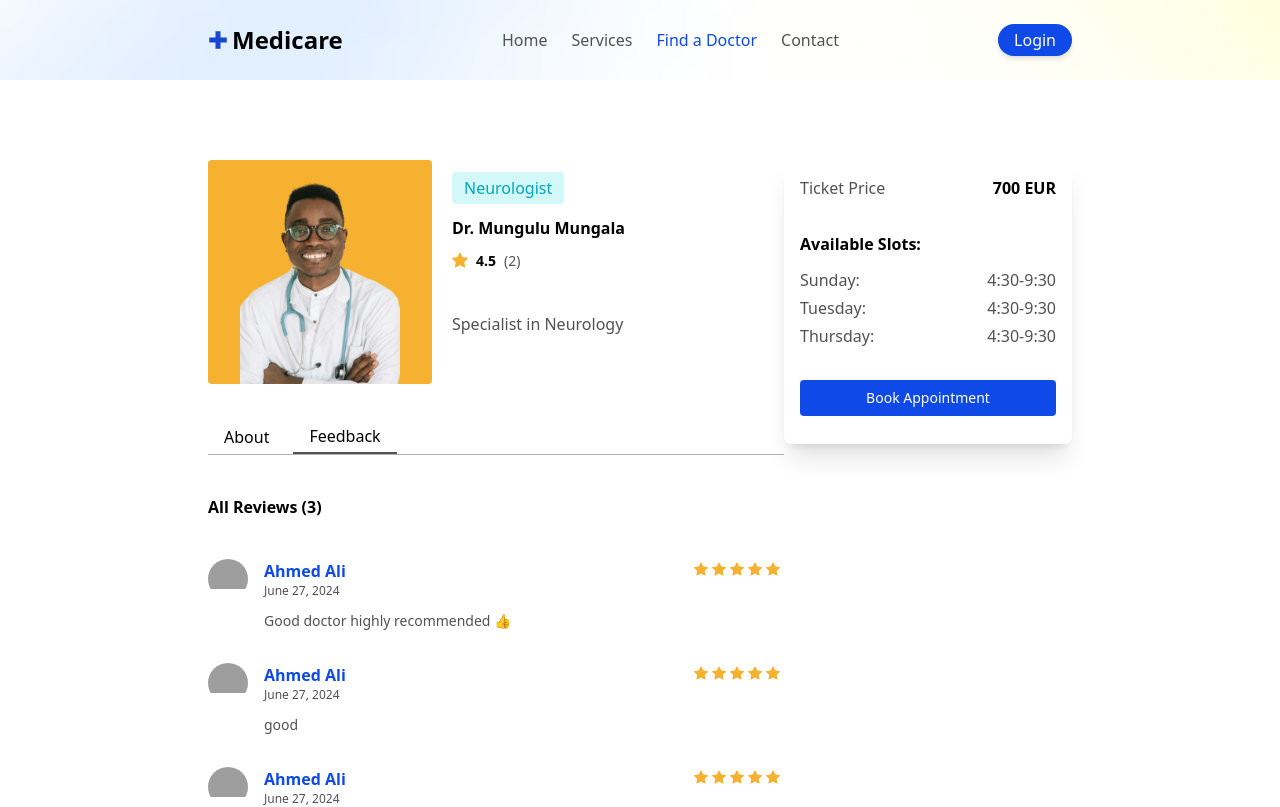
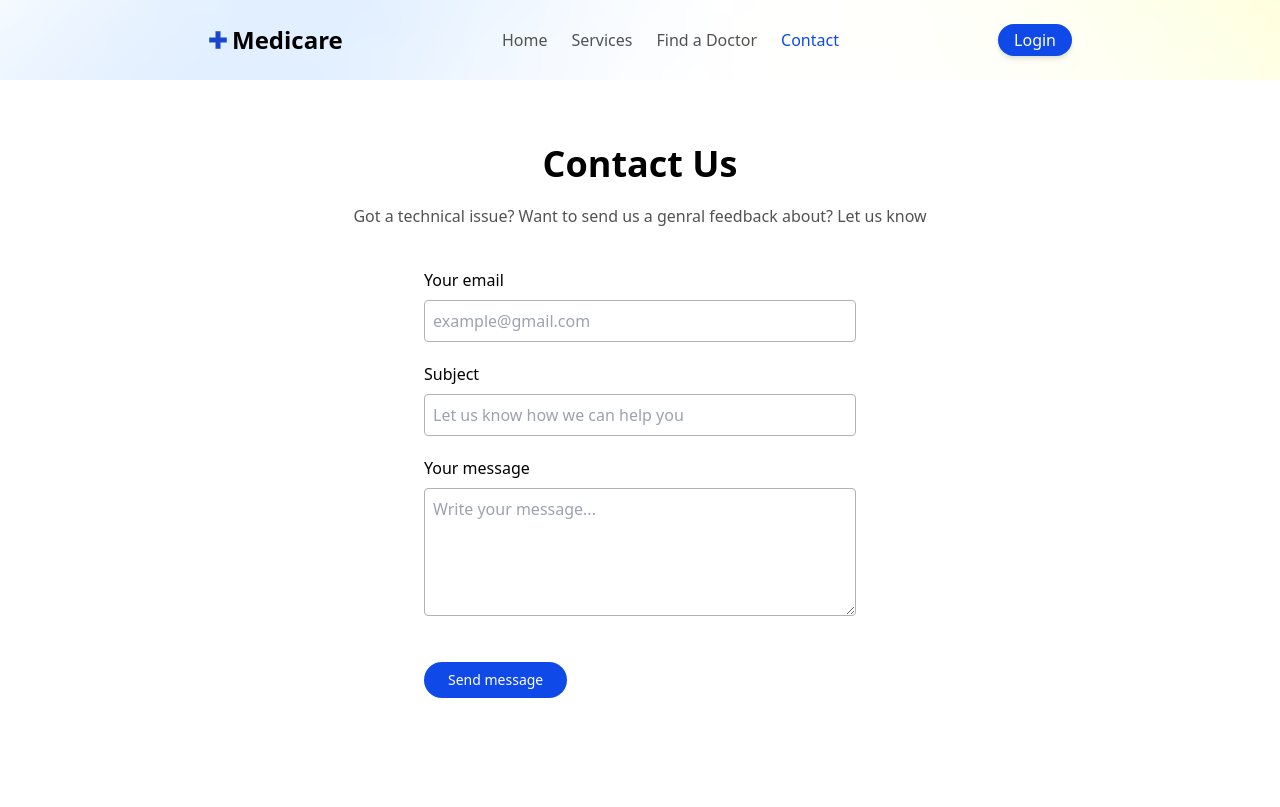
Before and after one commit to adoumadje/medicare-frontend, an Angular app: page / in a window 1280 px wide. Shown: the top 807 px of the page. Built offline with nearby package versions, Linux system fonts and the light colour scheme; grey boxes are pictures that could not be loaded.

Commit message:
contact us

```diff
--- a/src/app/app.component.html
+++ b/src/app/app.component.html
@@ -2,4 +2,5 @@
 <app-navigation-bar></app-navigation-bar>
 <!--<app-home-page></app-home-page>-->
 <!--<app-find-a-doctor></app-find-a-doctor>-->
-<app-doctor-details-page></app-doctor-details-page>
+<!--<app-doctor-details-page></app-doctor-details-page>-->
+<app-contact-us></app-contact-us>
--- a/src/app/app.component.ts
+++ b/src/app/app.component.ts
@@ -4,11 +4,12 @@ import { HomePageComponent } from "./components/patient/home-page/home-page.comp
 import { NavigationBarComponent } from "./components/general/navigation-bar/navigation-bar.component";
 import { FindADoctorComponent } from "./components/find-a-doctor/find-a-doctor.component";
 import { DoctorDetailsPageComponent } from "./components/doctor-details-page/doctor-details-page.component";
+import { ContactUsComponent } from "./components/contact-us/contact-us.component";
 
 @Component({
   selector: 'app-root',
   standalone: true,
-  imports: [RouterOutlet, HomePageComponent, NavigationBarComponent, FindADoctorComponent, DoctorDetailsPageComponent],
+  imports: [RouterOutlet, HomePageComponent, NavigationBarComponent, FindADoctorComponent, DoctorDetailsPageComponent, ContactUsComponent],
   templateUrl: './app.component.html',
   styleUrl: './app.component.css'
 })
--- /dev/null
+++ b/src/app/components/contact-us/contact-us.component.html
@@ -0,0 +1,31 @@
+<div class="px-8 sm:px-13 pt-36 pb-16">
+    <h2 class="font-semibold text-2xl sm:text-4xl text-center mb-5">Contact Us</h2>
+    <p class="text-myBlack text-center mb-10">Got a technical issue? Want to send us a genral feedback about? Let us know</p>
+    <form>
+        <div class="w-1/2 mx-auto">
+            <label for="" class="block mb-2">Your email</label>
+            <input type="email" class="w-full border border-borderLightBlack px-2 py-2 rounded"
+                placeholder="example@gmail.com"
+            >
+        </div>
+
+        <div class="w-1/2 mx-auto mt-5">
+            <label for="" class="block mb-2">Subject</label>
+            <input type="text" class="w-full border border-borderLightBlack px-2 py-2 rounded"
+                placeholder="Let us know how we can help you"
+            >
+        </div>
+
+        <div class="w-1/2 mx-auto mt-5">
+            <label for="" class="block mb-2">Your message</label>
+            <textarea type="text" class="w-full h-32 border border-borderLightBlack px-2 py-2 rounded"
+                placeholder="Write your message..."
+            ></textarea>
+        </div>
+        <div class="w-1/2 mx-auto mt-5">
+            <button class="bg-myblue text-white sm:text-md text-sm px-5 sm:px-6 py-2 mt-5 mb-3 rounded-l-full cursor-pointer rounded-r-full focus:ring-2 transform hover:scale-105"
+            >Send message</button>
+        </div>
+
+    </form>
+</div>
--- a/src/app/components/general/navigation-bar/navigation-bar.component.html
+++ b/src/app/components/general/navigation-bar/navigation-bar.component.html
@@ -10,8 +10,8 @@ style="background-image: url('bg-navbar.png');">
     <ul class="hidden sm:flex list-none text-myBlack">
         <li class="mx-3 hover:text-myblue cursor-pointer"><a routerLink="">Home</a></li>
         <li class="mx-3 hover:text-myblue cursor-pointer"><a routerLink="">Services</a></li>
-        <li class="mx-3 hover:text-myblue cursor-pointer text-myblue"><a routerLink="">Find a Doctor</a></li>
-        <li class="mx-3 hover:text-myblue cursor-pointer"><a routerLink="">Contact</a></li>
+        <li class="mx-3 hover:text-myblue cursor-pointer"><a routerLink="">Find a Doctor</a></li>
+        <li class="mx-3 hover:text-myblue cursor-pointer text-myblue"><a routerLink="">Contact</a></li>
     </ul>
     <button class="hidden sm:block bg-myblue text-white px-4 py-1 rounded-l-full rounded-r-full shadow-md focus:ring-2 transform hover:scale-105"
     >Login</button>
```
Also changed, not shown: src/app/components/contact-us/contact-us.component.ts (added, +12 -0 lines), src/app/components/contact-us/contact-us.component.css (added), 1 other file (tests, documents, lock files or other folders).
